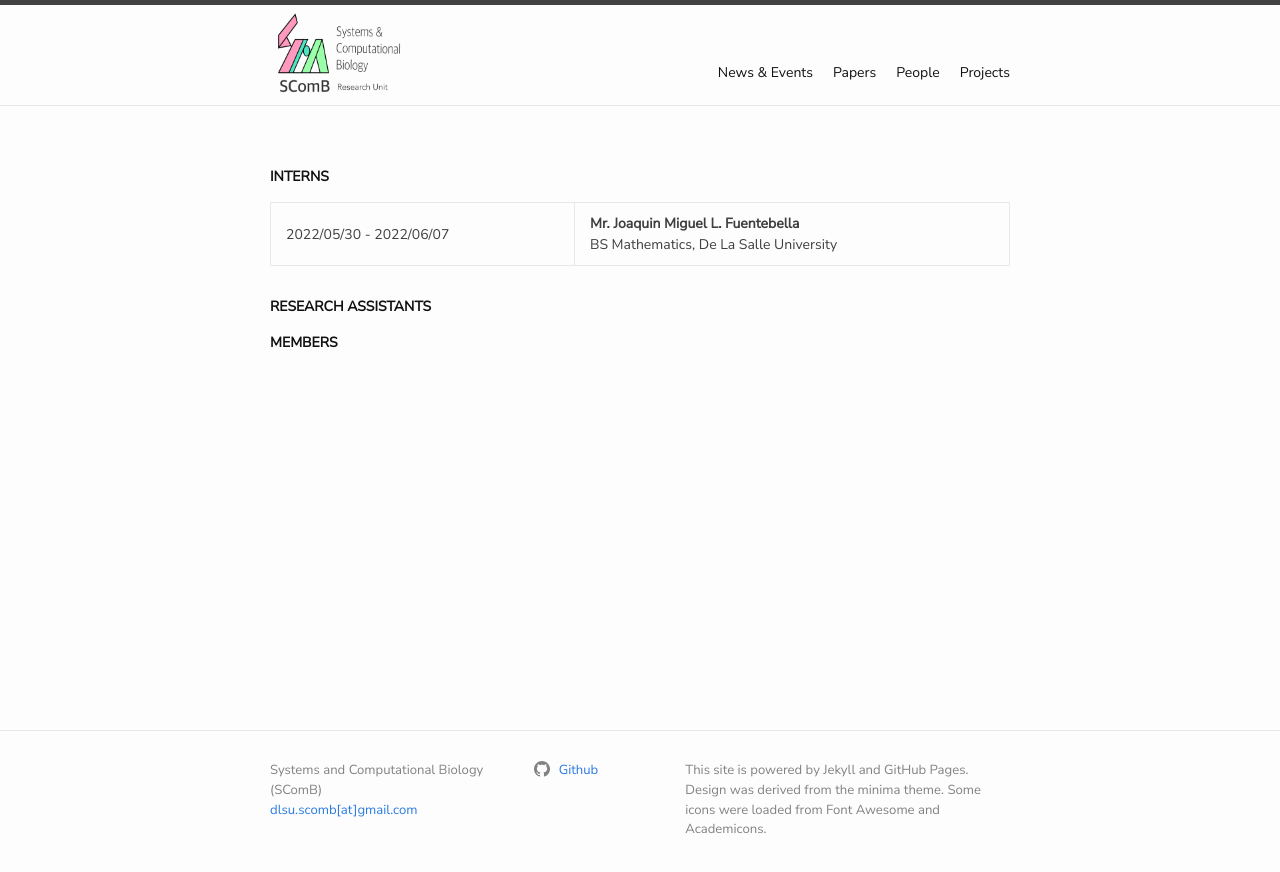
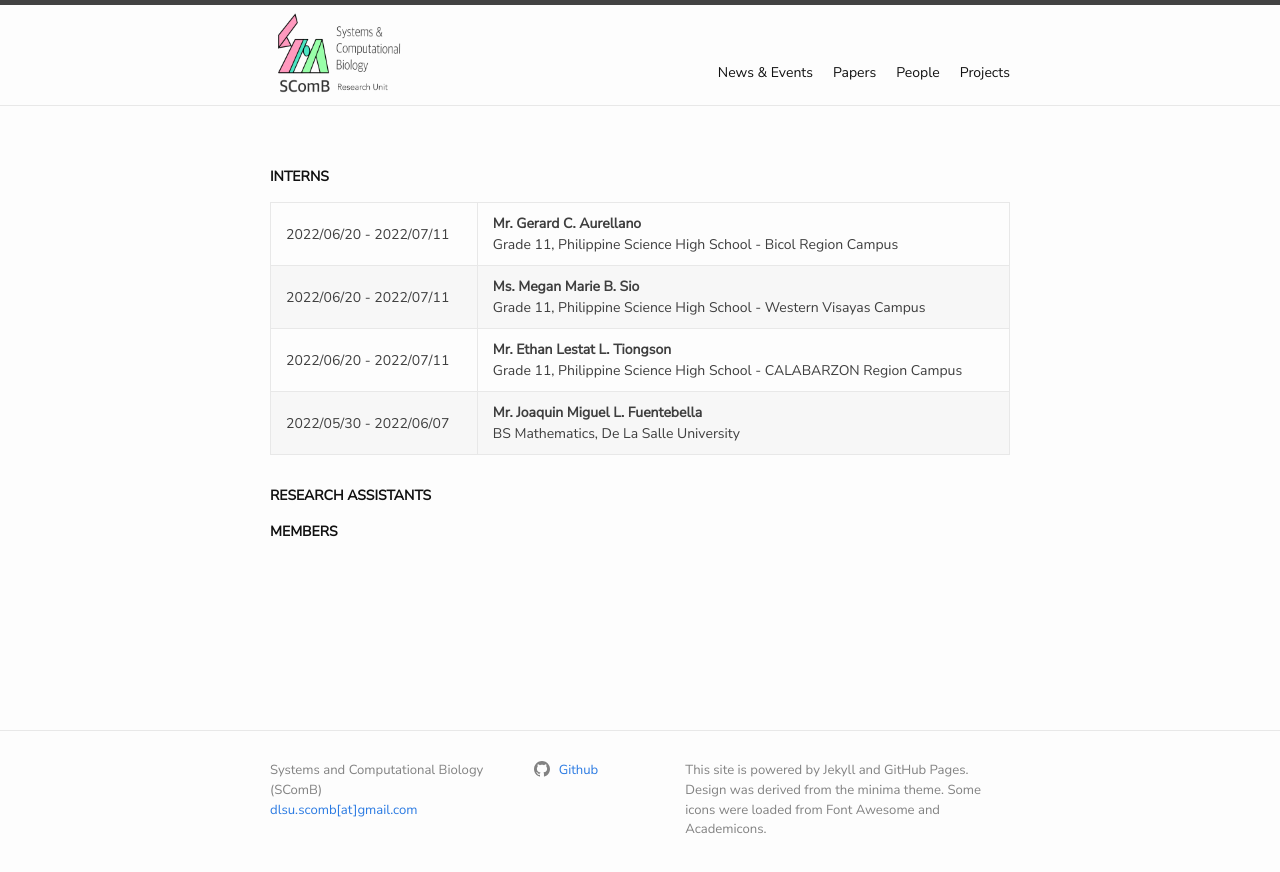
Before and after one commit to dlsu-scomb/dlsu-scomb.github.io, a Jekyll site: the page built from alumni.md, in a window 1280 px wide. Shown: the top 872 px of the page. Built offline with Jekyll 4.4.1, drawn with Linux system fonts in a browser that asks for light colours; nearby versions of some CDN libraries; a style sheet for code colours, icons or effects is not loaded.

Commit message:
Added 2401 feature of LNest grant

```diff
--- a/alumni.md
+++ b/alumni.md
@@ -3,6 +3,9 @@ layout: page
 ---
 **INTERNS**
 
+2022/06/20 - 2022/07/11 | **Mr. Gerard C. Aurellano** <br> Grade 11, Philippine Science High School - Bicol Region Campus
+2022/06/20 - 2022/07/11 | **Ms. Megan Marie B. Sio** <br> Grade 11, Philippine Science High School - Western Visayas Campus
+2022/06/20 - 2022/07/11 | **Mr. Ethan Lestat L. Tiongson** <br> Grade 11, Philippine Science High School - CALABARZON Region Campus
 2022/05/30 - 2022/06/07 | **Mr. Joaquin Miguel L. Fuentebella** <br> BS Mathematics, De La Salle University
 
 **RESEARCH ASSISTANTS**
```
Also changed, not shown: events.md (+2 -0 lines), people.md (+0 -6 lines).
